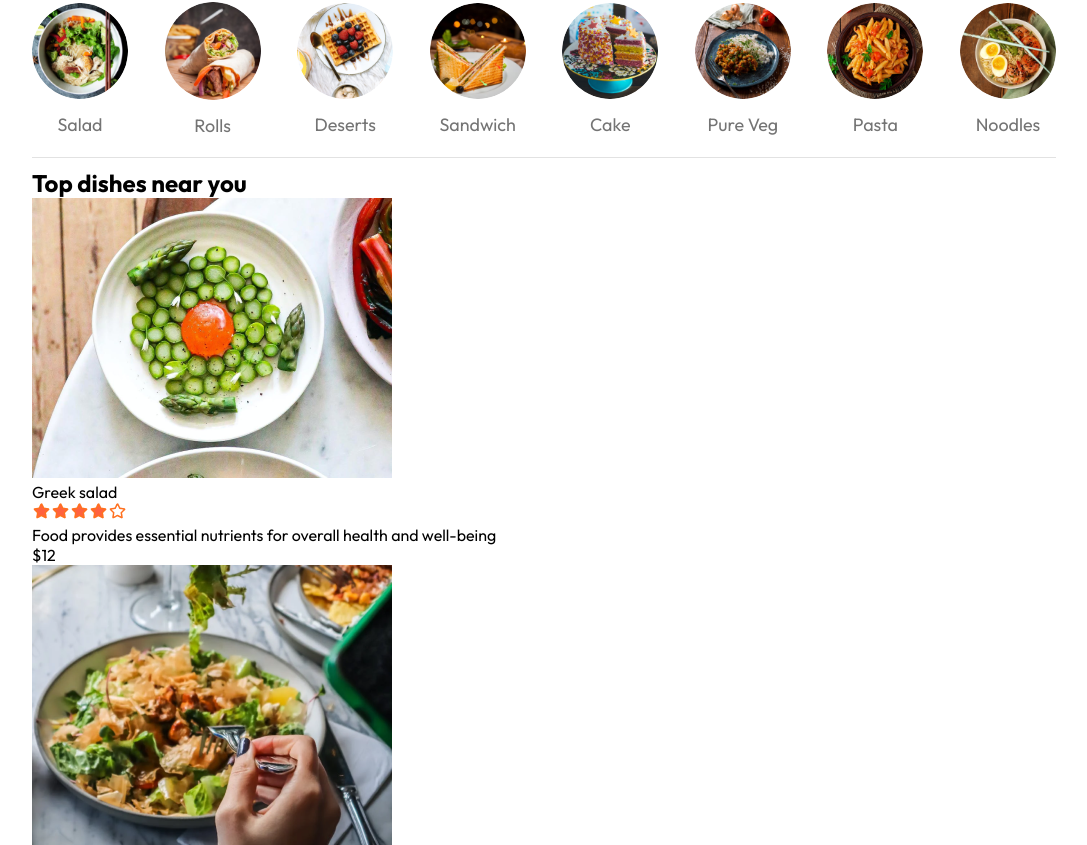
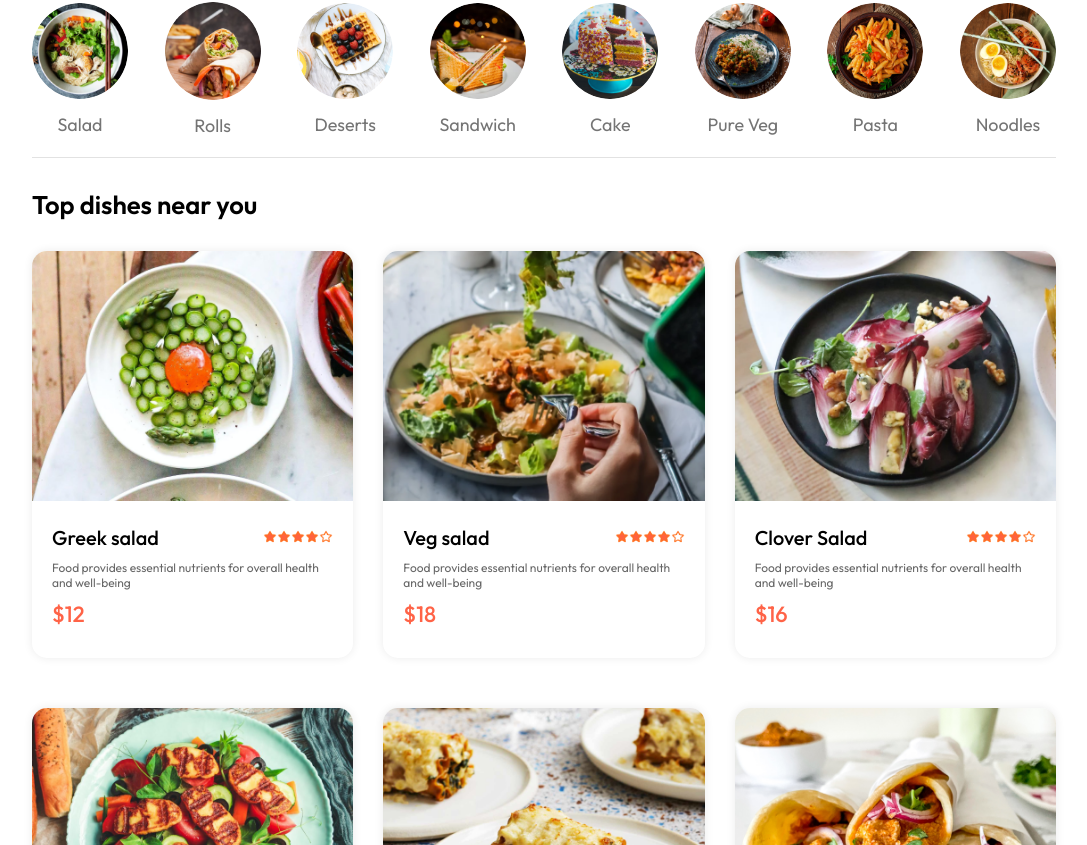
Before and after one commit to diwahar-m/food-delivery-frontend, a React (Vite) app: page / in a window 1280 px wide. Shown: the part 675-1520 px from the top of the page, without its empty margins (96-1183 px from the left). Built offline with nearby package versions, Linux system fonts and the light colour scheme.

Commit message:
food list & food item stylings done

```diff
--- a/src/components/FoodDisplay/FoodDisplay.css
+++ b/src/components/FoodDisplay/FoodDisplay.css
@@ -0,0 +1,14 @@
+.food-display {
+    margin-top: 30px;
+}
+.food-display h2 {
+    font-size: max(2vw, 24px);
+    font-weight: 600;
+}
+.food-display-list {
+    display: grid;
+    grid-template-columns: repeat(auto-fill, minmax(240px, 1fr));
+    margin-top: 30px;
+    gap: 30px;
+    row-gap: 50px;
+}
--- a/src/components/FoodItem/FoodItem.css
+++ b/src/components/FoodItem/FoodItem.css
@@ -0,0 +1,38 @@
+.food-item {
+    width: 100%;
+    margin: auto;
+    border-radius: 15px;
+    box-shadow: 0px 0px 10px #00000015;
+    transition: 0.3s;
+    animation: fadeIn 1s;
+}
+.food-item-image {
+    width: 100%;
+    border-radius: 15px 15px 0px 0px;
+}
+.food-item-info {
+    padding: 20px;
+}
+.food-item-name-rating {
+    display: flex;
+    justify-content: space-between;
+    align-items: center;
+    margin-bottom: 10px;
+}
+.food-item-name-rating p{
+    font-size: 20px;
+    font-weight: 500;
+}
+.food-item-name-rating img {
+    width: 70px;
+}
+.food-item-desc {
+    color: #676767;
+    font-size: 12px;
+}
+.food-item-price {
+    color: tomato;
+    font-size: 22px;
+    font-weight: 500;
+    margin: 10px 0px;
+}
--- a/src/components/FoodItem/FoodItem.jsx
+++ b/src/components/FoodItem/FoodItem.jsx
@@ -14,7 +14,7 @@
           <img src={assets.rating_starts} alt="" />
         </div>
         <p className="food-item-desc">{description}</p>
-        <p className="food-item price">${price}</p>
+        <p className="food-item-price">${price}</p>
       </div>
     </div>
   );
```
